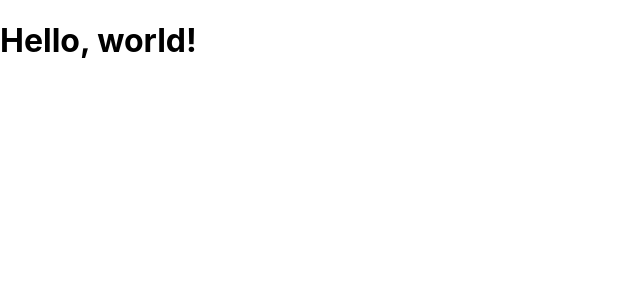
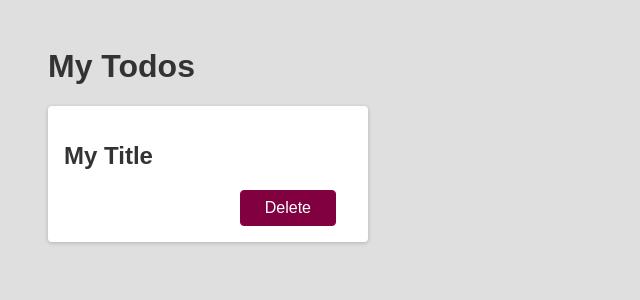
Before and after one commit to Ardison-Gardner/reactpract_3-10-22, a React (Create React App) app: page / in a window 1280 px wide. Shown: the top 300 px of the page, without its empty margins (0-640 px from the left). Built offline with nearby package versions, Linux system fonts and the light colour scheme.

Commit message:
Delete button, card, and styling.

```diff
--- a/src/App.js
+++ b/src/App.js
@@ -1,7 +1,15 @@
 function App() {
   return (
     <div>
-      <h1>Hello, world!</h1>
+      <h1>
+        My Todos
+      </h1>
+      <div className='card'>
+        <h2>My Title</h2>
+        <div className='actions'>
+        <button className='btn'>Delete</button>
+        </div>
+      </div>
     </div>
   );
 }
--- a/src/index.css
+++ b/src/index.css
@@ -1,13 +1,74 @@
-body {
-  margin: 0;
-  font-family: -apple-system, BlinkMacSystemFont, 'Segoe UI', 'Roboto', 'Oxygen',
-    'Ubuntu', 'Cantarell', 'Fira Sans', 'Droid Sans', 'Helvetica Neue',
-    sans-serif;
-  -webkit-font-smoothing: antialiased;
-  -moz-osx-font-smoothing: grayscale;
+* {
+  box-sizing: border-box;
+  scroll-behavior: smooth;
 }
 
-code {
-  font-family: source-code-pro, Menlo, Monaco, Consolas, 'Courier New',
-    monospace;
+body {
+  font-family: sans-serif;
+  margin: 3rem;
+  background-color: #dfdfdf;
 }
+
+h1, h2 {
+  color: #333333;
+}
+
+.btn {
+  font: inherit;
+  padding: 0.5rem 1.5rem;
+  cursor: pointer;
+  border-radius: 4px;
+  background-color: #800040;
+  color: white;
+  border: 1px solid #800040;
+  margin: 0 1rem;
+}
+
+.btn:hover {
+  background-color: #9c1458;
+  border-color: #9c1458;
+}
+
+.btn--alt {
+  background-color: transparent;
+  color: #800040;
+}
+
+.btn--alt:hover {
+  background-color: #f8dae9;
+}
+
+.card {
+  background-color: white;
+  border-radius: 4px;
+  box-shadow: 0 1px 4px rgba(0, 0, 0, 0.2);
+  padding: 1rem;
+  width: 20rem;
+}
+
+.actions {
+  text-align: right;
+}
+
+.modal {
+  box-shadow: 0 1px 4px rgba(0, 0, 0, 0.2);
+  border-radius: 6px;
+  background-color: white;
+  padding: 1rem;
+  text-align: center;
+  width: 30rem;
+  z-index: 10;
+  position: fixed;
+  top: 20vh;
+  left: calc(50% - 15rem);
+}
+
+.backdrop {
+  position: fixed;
+  z-index: 1;
+  background-color: rgba(0, 0, 0, 0.75);
+  width: 100%;
+  height: 100vh;
+  top: 0;
+  left: 0;
+}
```
